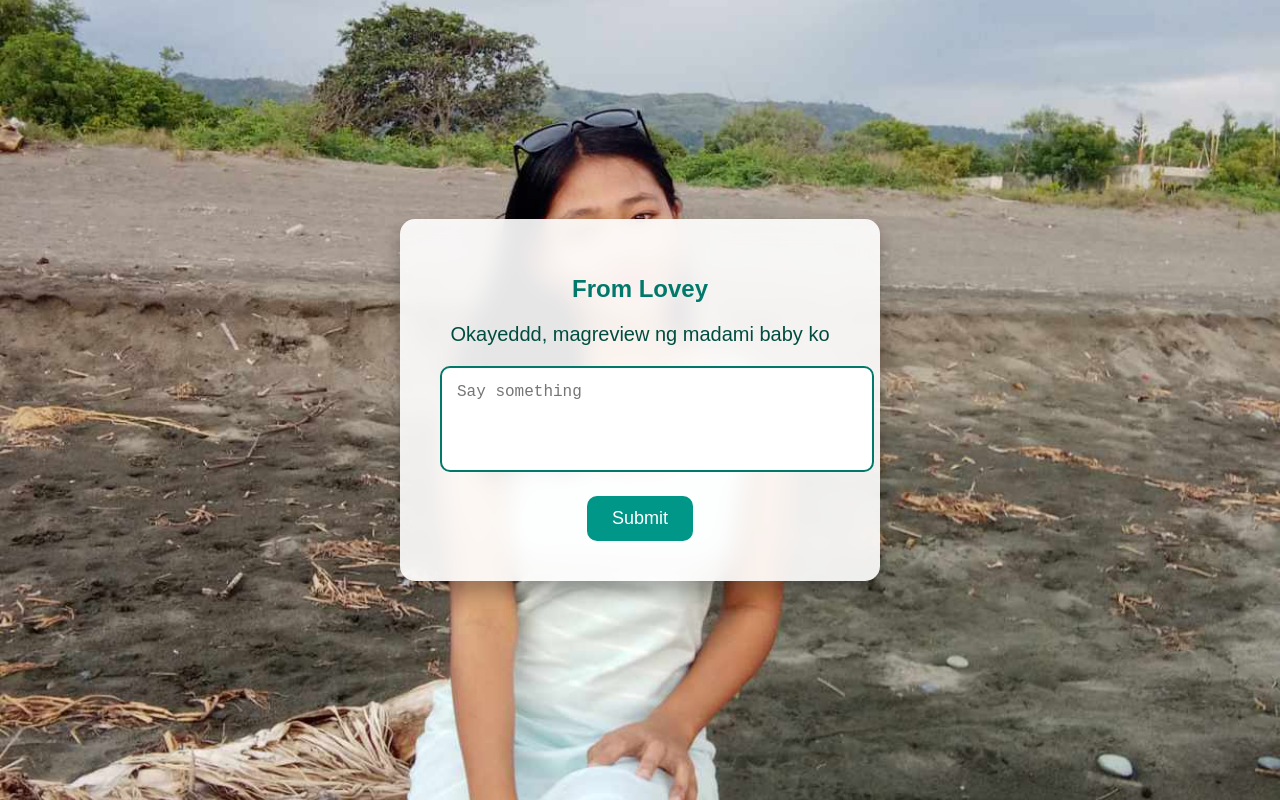
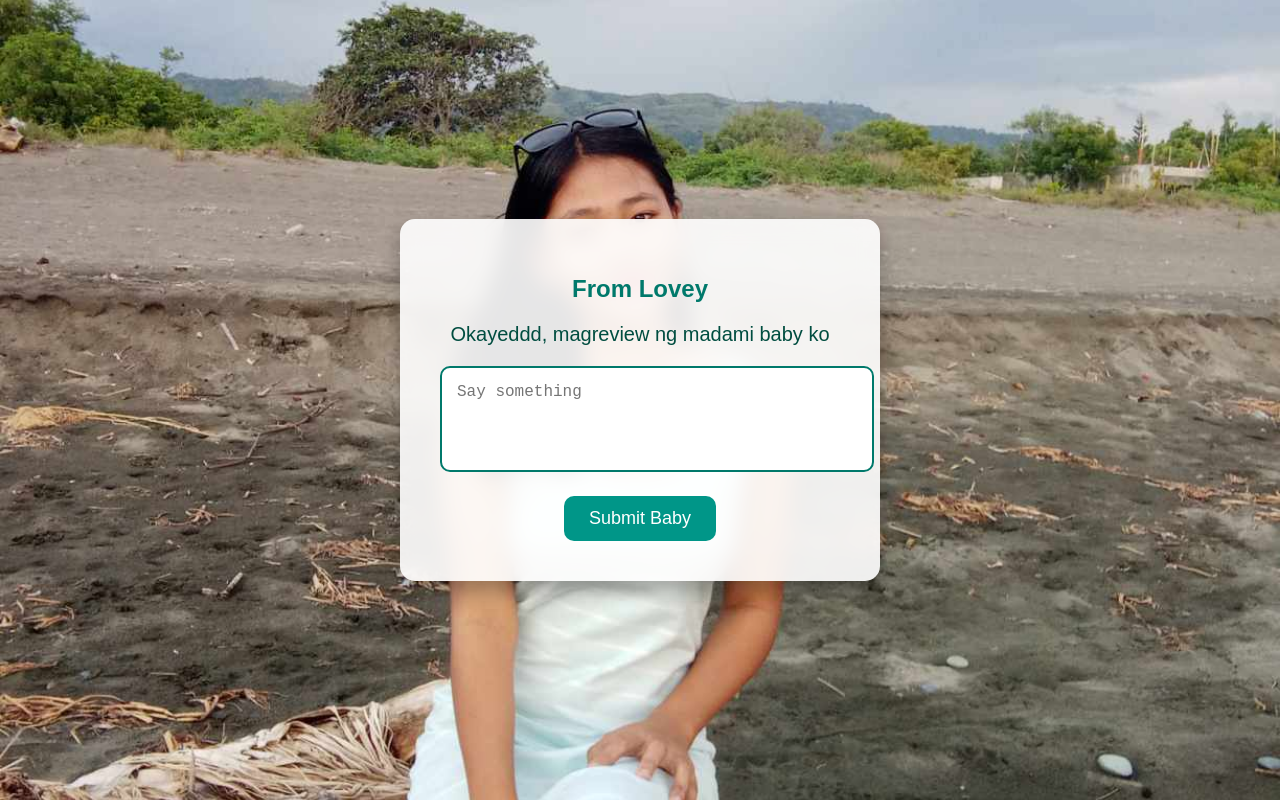
Before and after one commit to Keannz/Ayrang, a plain HTML site: page index.html in a window 1280 px wide. Drawn offline with Linux system fonts and the light colour scheme.

Commit message:
Update index.html

```diff
--- a/index.html
+++ b/index.html
@@ -69,7 +69,7 @@
         <p class="question">Okayeddd, magreview ng madami baby ko</p>
         <textarea class="answer-box" rows="4" placeholder="Say something"></textarea>
         <br>
-        <button class="submit-btn">Submit</button>
+        <button class="submit-btn">Submit Baby</button>
     </div>
 </body>
 </html>
```
